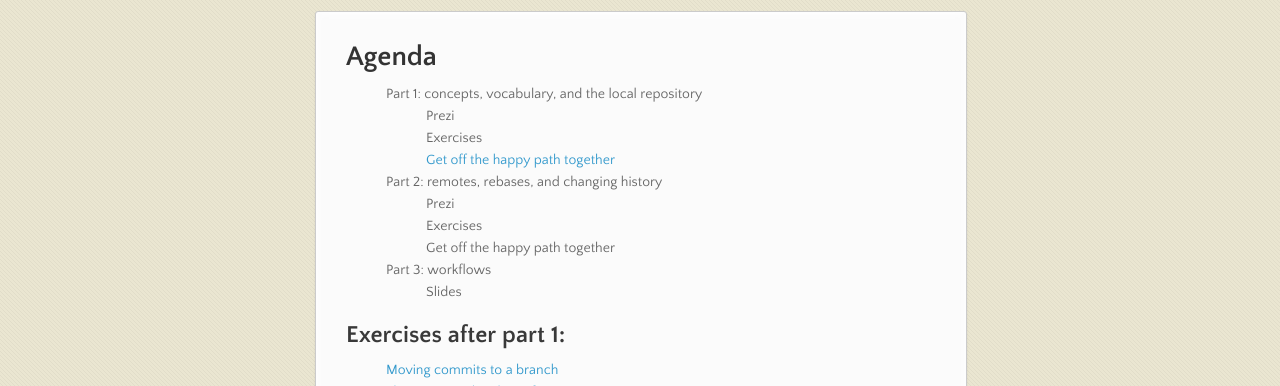
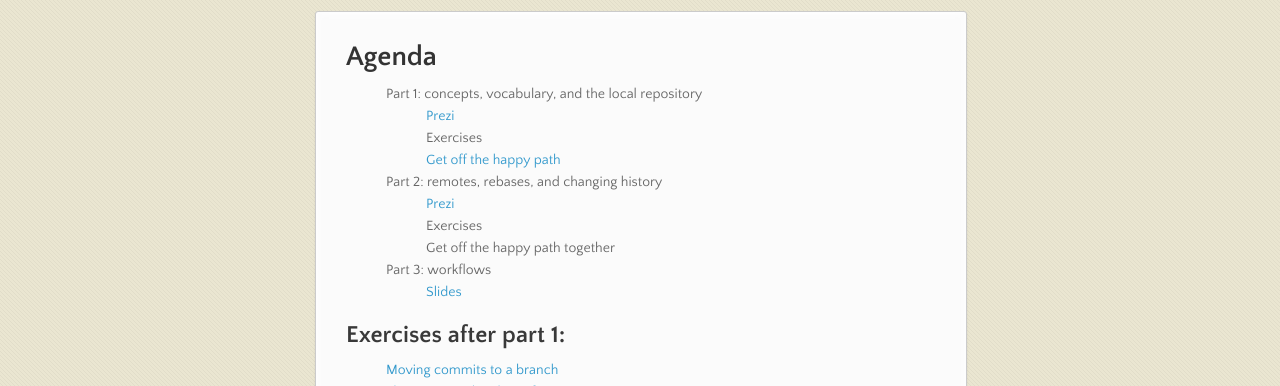
Before and after one commit to jessitron/git-happens, a Jekyll site: the page built from workshop.md, in a window 1280 px wide. Shown: the part 167-553 px from the top of the page. Built offline with Jekyll 4.4.1, drawn with Linux system fonts in a browser that asks for light colours; nearby versions of some CDN libraries.

```diff
--- a/workshop.md
+++ b/workshop.md
@@ -6,15 +6,15 @@ saying: Workshop
 # Agenda
 
 * Part 1: concepts, vocabulary, and the local repository
-   * Prezi
+   * [Prezi](http://prezi.com/m_s_g83sgja4/git-illuminated-part-1/)
    * Exercises
-   * [Get off the happy path together](exercises/untrackedFiles.md)
+   * [Get off the happy path](exercises/untrackedFiles.md)
 * Part 2: remotes, rebases, and changing history
-   * Prezi
+   * [Prezi](http://prezi.com/ohbicklatr7y/git-illuminated-part-2/)
    * Exercises
    * Get off the happy path together
 * Part 3: workflows
-   * Slides
+   * [Slides](http://www.slideshare.net/jessitron/3-workflow)
 
 
 ## Exercises after part 1:
```
